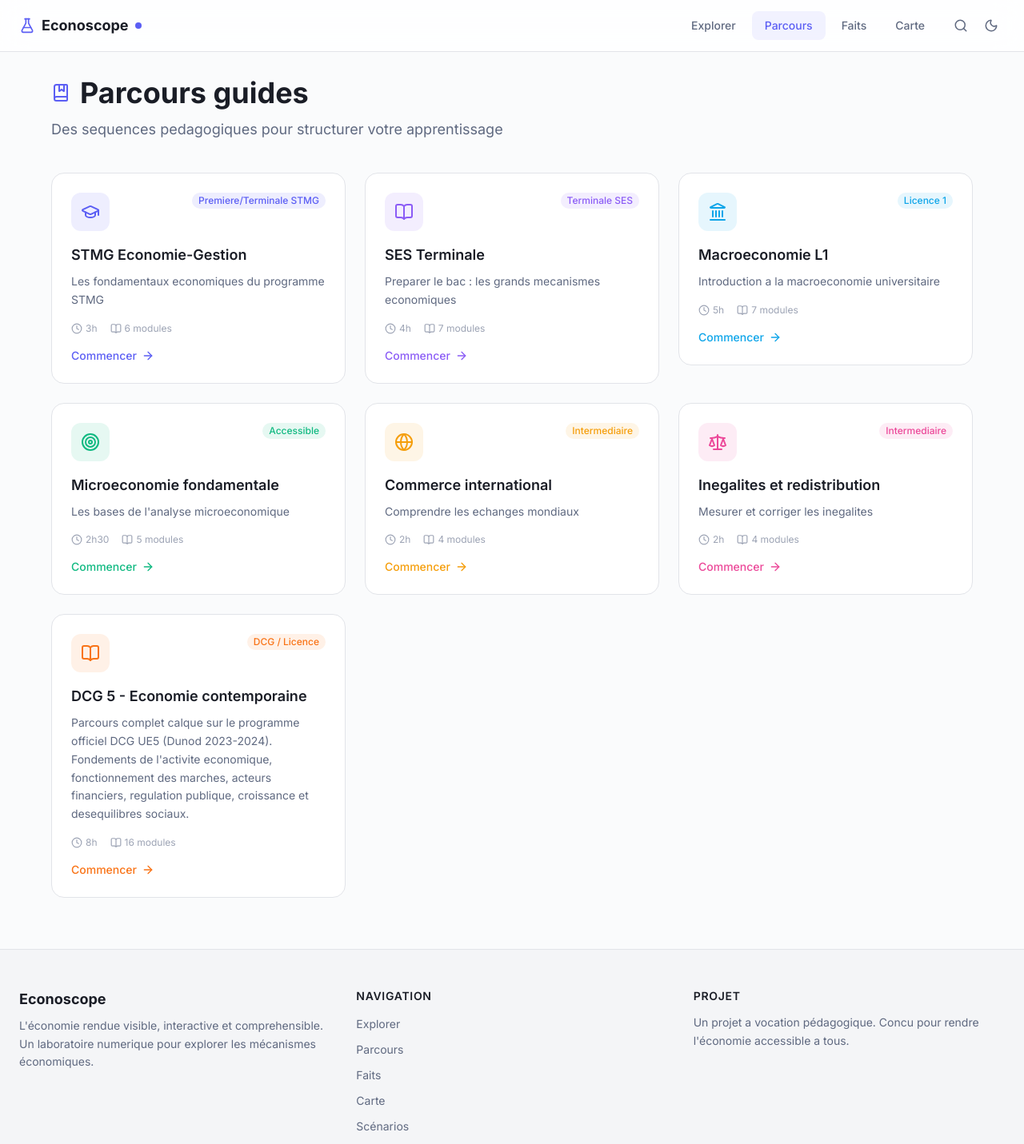
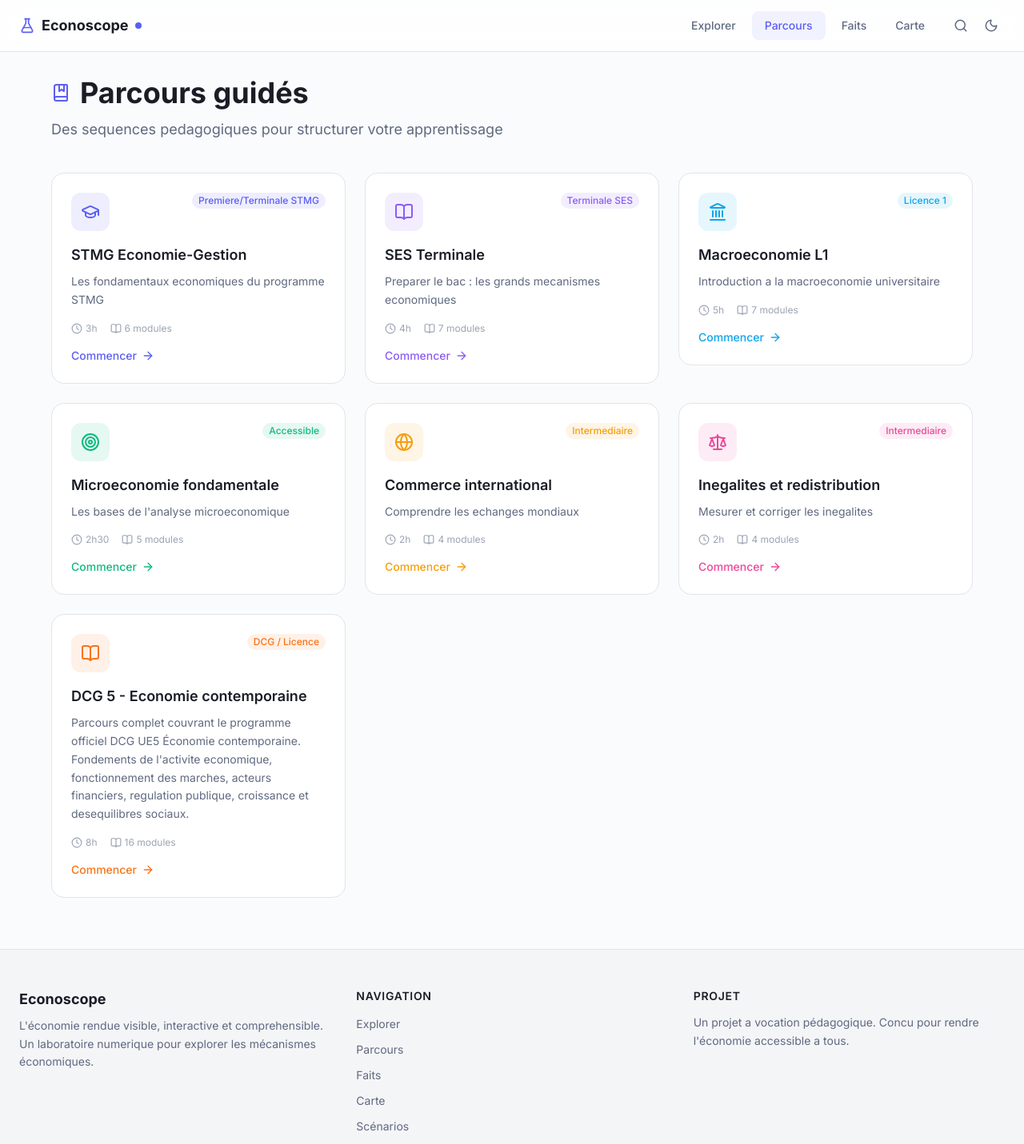
Before and after one commit to racsed/econoscope, a Next.js app: page /parcours in a window 1280 px wide. Shown: the top 1431 px of the page at 80% size. Built offline with nearby package versions, Linux system fonts and the light colour scheme.

Commit message:
Fix: Parcours guidés (accent), remove Dunod ref from DCG 5

```diff
--- a/app/parcours/layout.tsx
+++ b/app/parcours/layout.tsx
@@ -1,7 +1,7 @@
 import type { Metadata } from 'next';
 
 export const metadata: Metadata = {
-  title: 'Parcours guides',
+  title: 'Parcours guidés',
   description:
     'Des sequences pedagogiques pour structurer votre apprentissage de l\'economie. Parcours STMG, SES, universitaires et thematiques.',
 };
--- a/app/parcours/page.tsx
+++ b/app/parcours/page.tsx
@@ -38,7 +38,7 @@ export default function ParcoursPage() {
           <div className="flex items-center gap-3 mb-3">
             <BookMarked size={24} className="text-accent-indigo" />
             <h1 className="text-3xl sm:text-4xl font-bold text-text-primary">
-              Parcours guides
+              Parcours guidés
             </h1>
           </div>
           <p className="text-text-secondary text-lg">
--- a/data/parcours.ts
+++ b/data/parcours.ts
@@ -117,7 +117,7 @@ export const parcoursList: Parcours[] = [
   {
     id: 'dcg5-eco-contemporaine',
     title: 'DCG 5 - Economie contemporaine',
-    description: "Parcours complet calque sur le programme officiel DCG UE5 (Dunod 2023-2024). Fondements de l'activite economique, fonctionnement des marches, acteurs financiers, regulation publique, croissance et desequilibres sociaux.",
+    description: "Parcours complet couvrant le programme officiel DCG UE5 Économie contemporaine. Fondements de l'activite economique, fonctionnement des marches, acteurs financiers, regulation publique, croissance et desequilibres sociaux.",
     level: 'DCG / Licence',
     duration: '8h',
     modules: [
```
